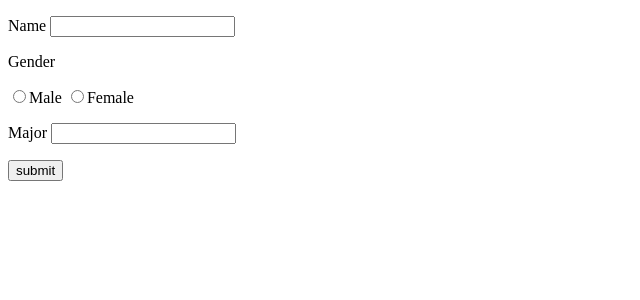
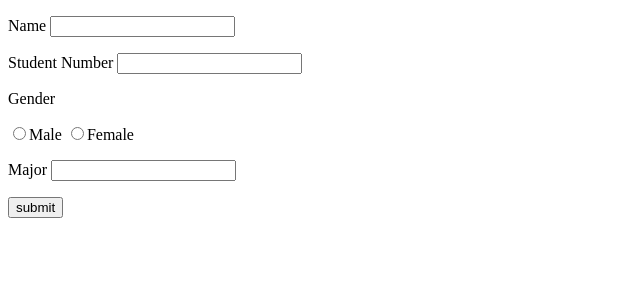
Before and after one commit to jmj0923/2022-1-OSSPrac-step-4, a Flask app: page / in a window 1280 px wide. Shown: the top 300 px of the page, without its empty margins (0-640 px from the left). Run offline with Flask 2, Linux system fonts and the light colour scheme.

Commit message:
Update input_info.html

```diff
--- a/app/templates/input_info.html
+++ b/app/templates/input_info.html
@@ -4,7 +4,7 @@
 
       <form action = "/result" method = "POST">
          <p>Name <input type = "text" name = "Name" /></p>
-         <!-- 학번 -->
+         <p>Student Number <input type = "text" name = "StudentNumber" /></p>
          <p>Gender</p>
          <input type = "radio" name = "Gender" value="Male" />Male</label>
          <input type = "radio" name = "Gender" value="Female" />Female</label>
```
